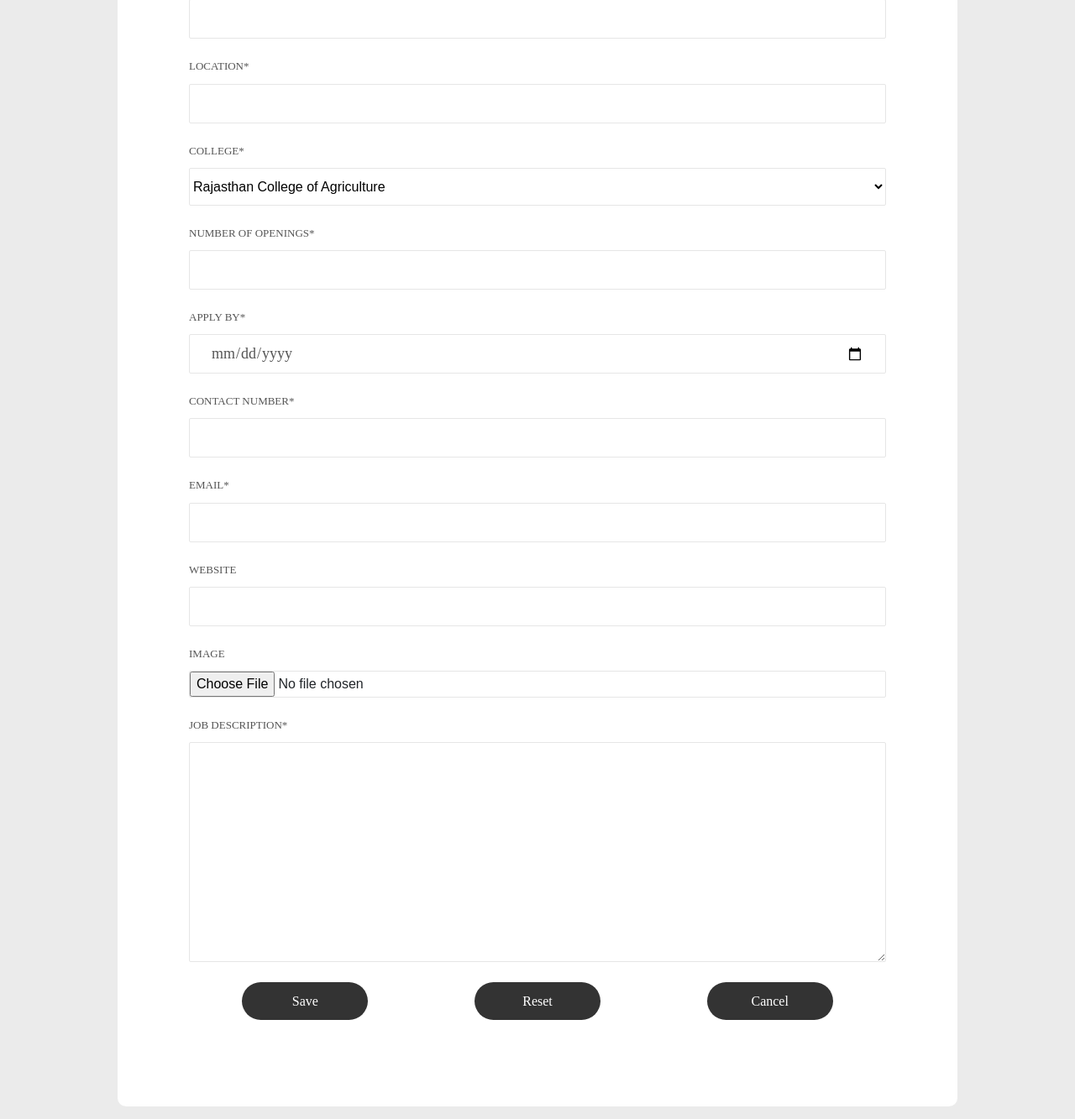
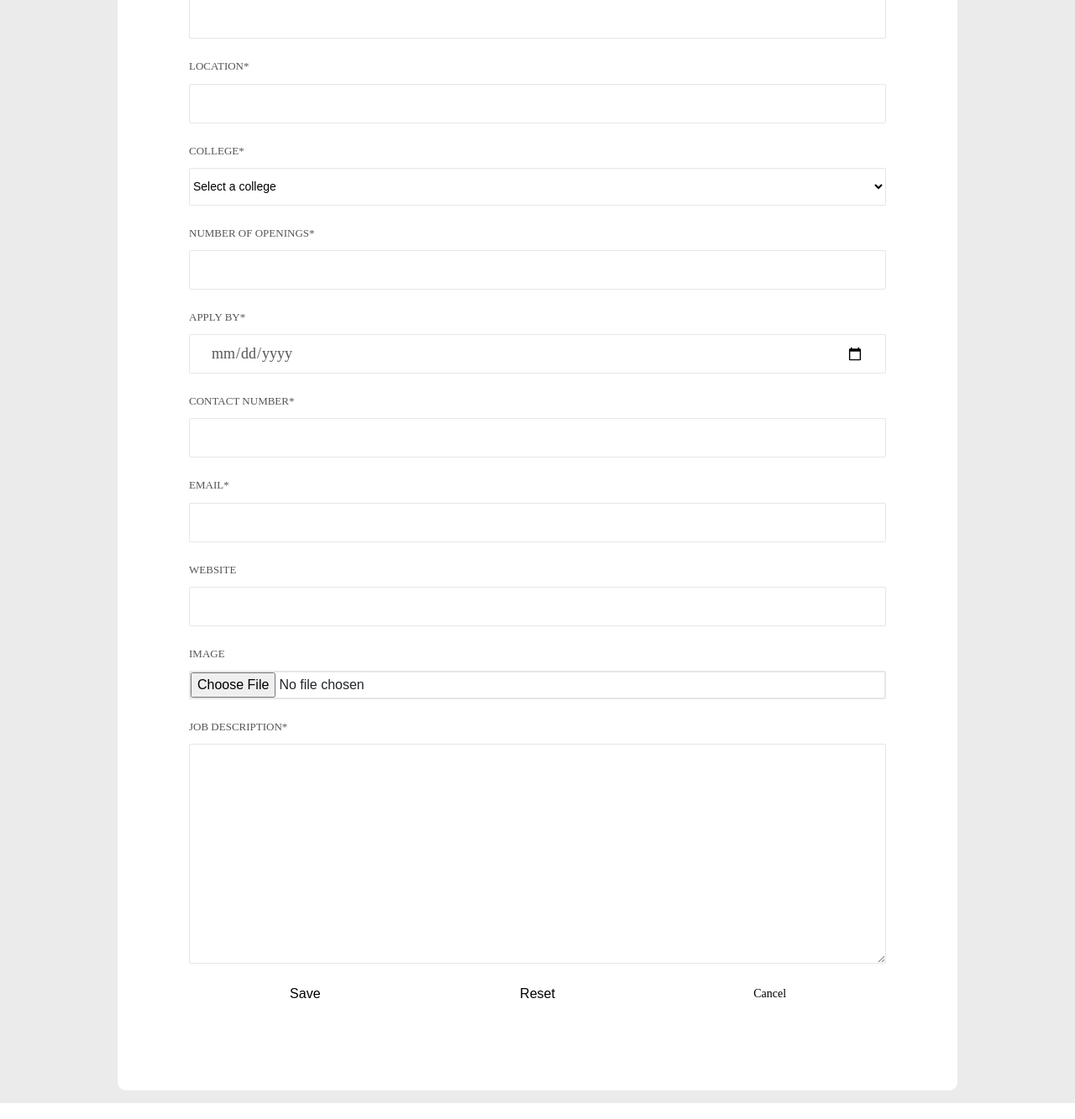
Before and after one commit to amitsaini4556/FacultyRecruitment, a Django app: page /jobs/addJob/ in a window 1280 px wide. Shown: the part 268-1601 px from the top of the page at 84% size. Run offline with Django 3.2, Linux system fonts and the light colour scheme; a user stored in the database is signed in; some libraries are stand-ins or nearby versions; some web fonts are replaced.

Commit message:
- make mobile compatible. - Customized form buttons according to mobile.

```diff
--- a/facultyRecruitment/templates/jobs/addJobForm.html
+++ b/facultyRecruitment/templates/jobs/addJobForm.html
@@ -1,8 +1,9 @@
+<title>Post a Job</title>
 {% extends 'userAccounts/accountsMainTemplate.html' %}
 {% block content %}
 	<div class="limiter">
 		<div class="container-login100">
-			<div class="wrap-login100 p-l-85 p-r-85 p-t-55 p-b-55"  style="width: 1000px;">
+			<div class="wrap-login100 p-l-85 p-r-85 p-t-55 p-b-55"  style="max-width: 1000px;width:100%;">
 				<form method="post" action="" class="login100-form validate-form flex-sb flex-w">
 					{% csrf_token %}
 					<span class="login100-form-title p-b-32">
@@ -32,8 +33,8 @@
 						<span class="txt1 p-b-11">
 							College*
 						</span>
-						<select style="height:45px;border-color: #e6e6e6;" class="wrap-input100 validate-input m-b-24" name="college" id="college">
-
+						<select style="height:45px;border-color: #e6e6e6;font-size:14px;" class="wrap-input100 validate-input m-b-24" name="college" id="college" data-validate = "Choose a college">
+								<option value="">Select a college</option>
 								<option value="Rajasthan College of Agriculture">Rajasthan College of Agriculture</option>
 								<option value="College of Dairy and Food Technology">College of Dairy and Food Technology</option>
 								<option value="College of Technology and Engineering">College of Technology and Engineering</option>
@@ -81,8 +82,8 @@
                     <span class="txt1 p-b-11">
                         Image
 					</span>
-					<div class="wrap-input100 m-b-24 validate-input" data-validate="Image is required">
-                        <input type="file" name="image" >
+					<div class="wrap-input100 validate-input m-b-24" data-validate="Image is required">
+                        <input class="wrap-input100"  type="file" name="image" >
 
 					</div>
 
@@ -99,24 +100,22 @@
                     <br>
 					<div class="flex-sb-m w-full p-b-48">
 						<div class="container-login100-form-btn" style="justify-content: center;">
-                            <button style="height: 45px;" type="submit" value="Login" class="login100-form-btn">
+							<button type="submit" value="Login" class="login100-custom-form-btn">
 									Save
 							</button>
             </div>
 						<div class="container-login100-form-btn" style="justify-content: center;">
-                            <button style="height: 45px;" type="reset" value="Login" class="login100-form-btn">
+								<button type="reset" value="Login" class="login100-custom-form-btn">
 										Reset
 								</button>
 						</div>
 						<div class="container-login100-form-btn" style="justify-content: center;">
 							<a href="{% url 'jobs' %}">
-                            <button style="height: 45px;" type="button" value="Login" class="login100-form-btn">
+								<button type="button" value="Login" class="login100-custom-form-btn">
 										Cancel
 								</button>
 							</a>
 						</div>
-					</div>
-
 					</div>
 				</form>
 			</div>
```
Lines whose indentation alone changed are shown as unchanged.
